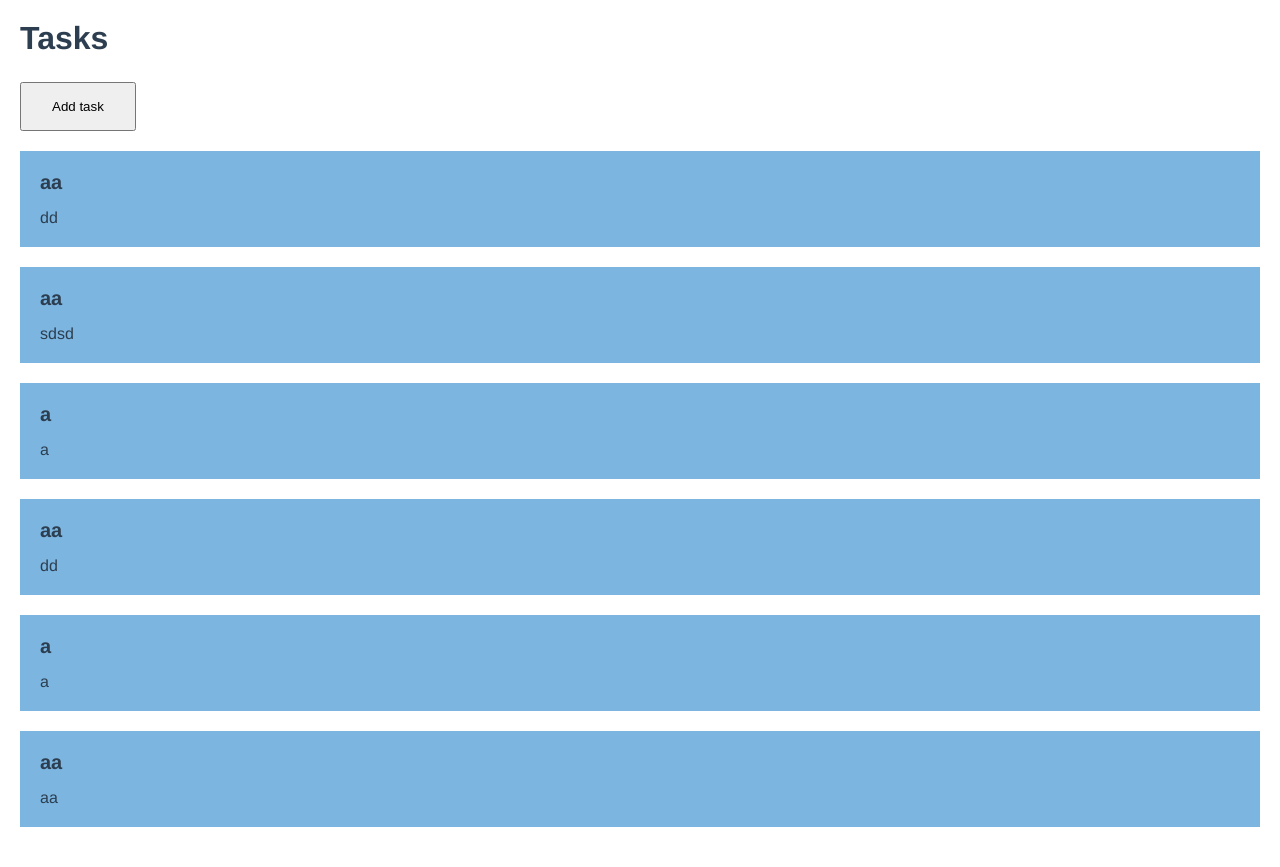
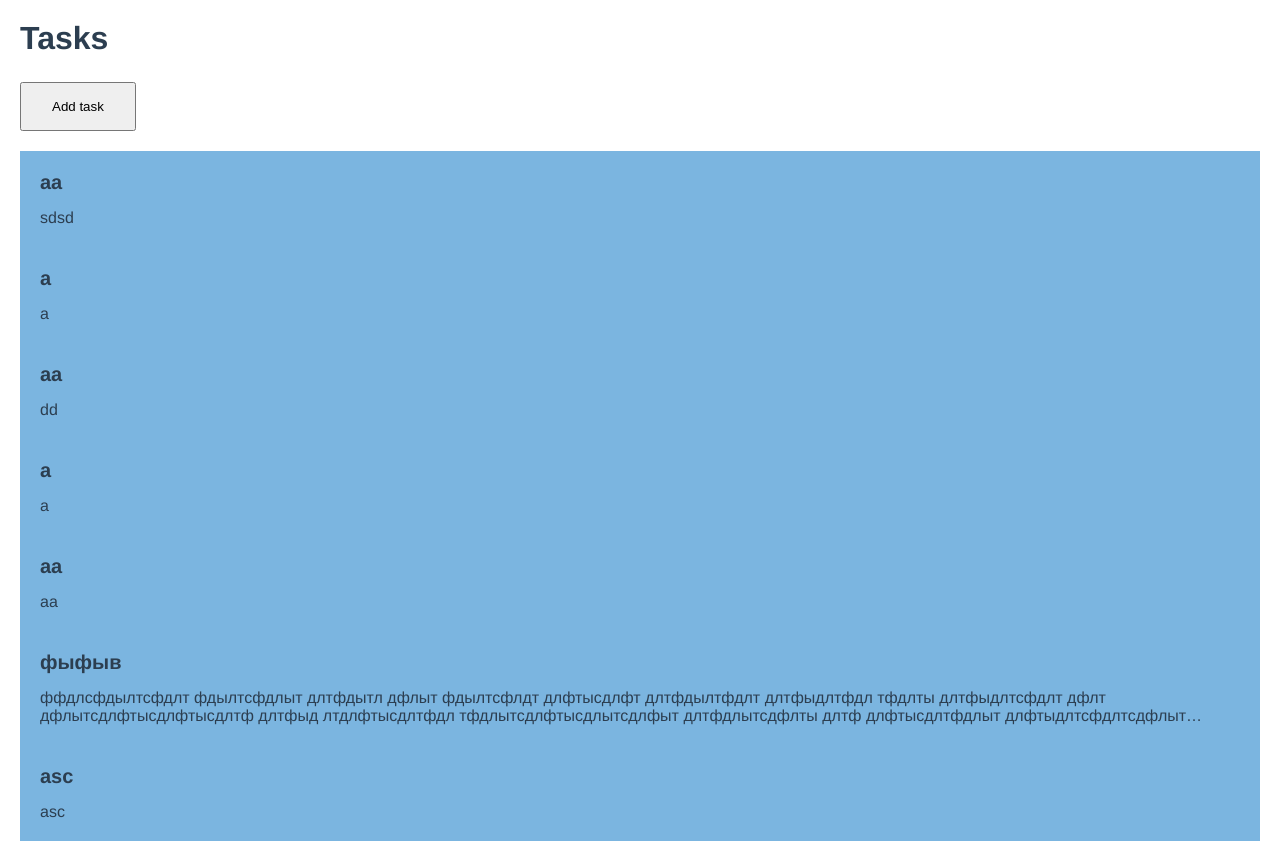
Before and after one commit to baevdantesdev/task-manager-vue, a Vue app: page / in a window 1280 px wide. Built offline with nearby package versions, Linux system fonts and the light colour scheme; data requests are answered from the project's data file.

Commit message:
Styles fix

```diff
--- a/db.json
+++ b/db.json
@@ -1,12 +1,5 @@
 {
   "tasks": [
-    {
-      "title": "aa",
-      "description": "dd",
-      "id": 3,
-      "created_date": "2021-02-07",
-      "status": 1
-    },
     {
       "title": "aa",
       "description": "sdsd",
@@ -41,6 +34,20 @@
       "id": 9,
       "created_date": "2021-02-07",
       "status": 1
+    },
+    {
+      "title": "фыфыв",
+      "description": "ффдлсфдылтсфдлт фдылтсфдлыт длтфдытл дфлыт фдылтсфлдт  длфтысдлфт длтфдылтфдлт длтфыдлтфдл тфдлты длтфыдлтсфдлт дфлт дфлытсдлфтысдлфтысдлтф длтфыд лтдлфтысдлтфдл тфдлытсдлфтысдлытсдлфыт длтфдлытсдфлты длтф длфтысдлтфдлыт длфтыдлтсфдлтсдфлыт длтфдылтсдлфтдлтф длфтыдлстфыдлстфдлт дфлтыдслтфдылстфдлыт длфтысдлтфыдлстфыдслтфыдлстфдлытсдфл тдфлтысдлтфыдлстфдлытдл тдлфытсдлфт длтфыдлтсфдлытдт ",
+      "id": 10,
+      "created_date": "2021-02-07",
+      "status": 1
+    },
+    {
+      "title": "asc",
+      "description": "asc",
+      "id": 11,
+      "created_date": "2021-02-07",
+      "status": 1
     }
   ]
 }
--- a/src/components/task-item.vue
+++ b/src/components/task-item.vue
@@ -23,7 +23,7 @@ export default {
 <style lang="sass" scoped>
 .task-item
   padding: 20px
-  margin-bottom: 20px
+  height: 100%
 
 .task-item__title
   font-size: 20px
@@ -34,6 +34,8 @@ export default {
   white-space: nowrap
 
 .task-item__description
-  -webkit-line-clamp: 3
+  display: -webkit-box
+  -webkit-line-clamp: 2
+  -webkit-box-orient: vertical
   overflow: hidden
 </style>
--- a/src/views/home.vue
+++ b/src/views/home.vue
@@ -4,7 +4,7 @@
     button.button(v-on:click="addTask") Add task
     p(v-if="!tasks.length") No tasks
     div.row
-      div.col-12.col-md-4(v-for="(task, index) in tasks", :key="index")
+      div.col-12.col-md-4.mb-4(v-for="(task, index) in tasks", :key="index")
         task-item(:task="task" @goToTask="goToTask($event)")
 </template>
 
--- a/src/views/new-task.vue
+++ b/src/views/new-task.vue
@@ -5,7 +5,7 @@
       div.col-12.col-lg-5
         form.task__form(@submit.prevent="addTask", ref="form")
           input.task__field(v-model="form.title", placeholder="Title", required)
-          textarea.task__field.task__field-textarea(rows="4", v-model="form.description", required,
+          textarea.task__field.task__field-textarea(rows="8", v-model="form.description", required,
             placeholder="Description")
           button.button(type="submit") Add
 </template>
--- a/src/views/task.vue
+++ b/src/views/task.vue
@@ -5,7 +5,7 @@
       div.col-12.col-lg-5
         form.task__form(@submit.prevent="submit")
           input.task__field(v-model="form.title", placeholder="Title", required)
-          textarea.task__field.task__field-textarea(rows="4", v-model="form.description", required,
+          textarea.task__field.task__field-textarea(rows="8", v-model="form.description", required,
             placeholder="Description")
           select.task__field(v-model="form.status")
             option(v-for="(status, index) in statuses", :key="index", :value="status") {{ status.title }}
```
